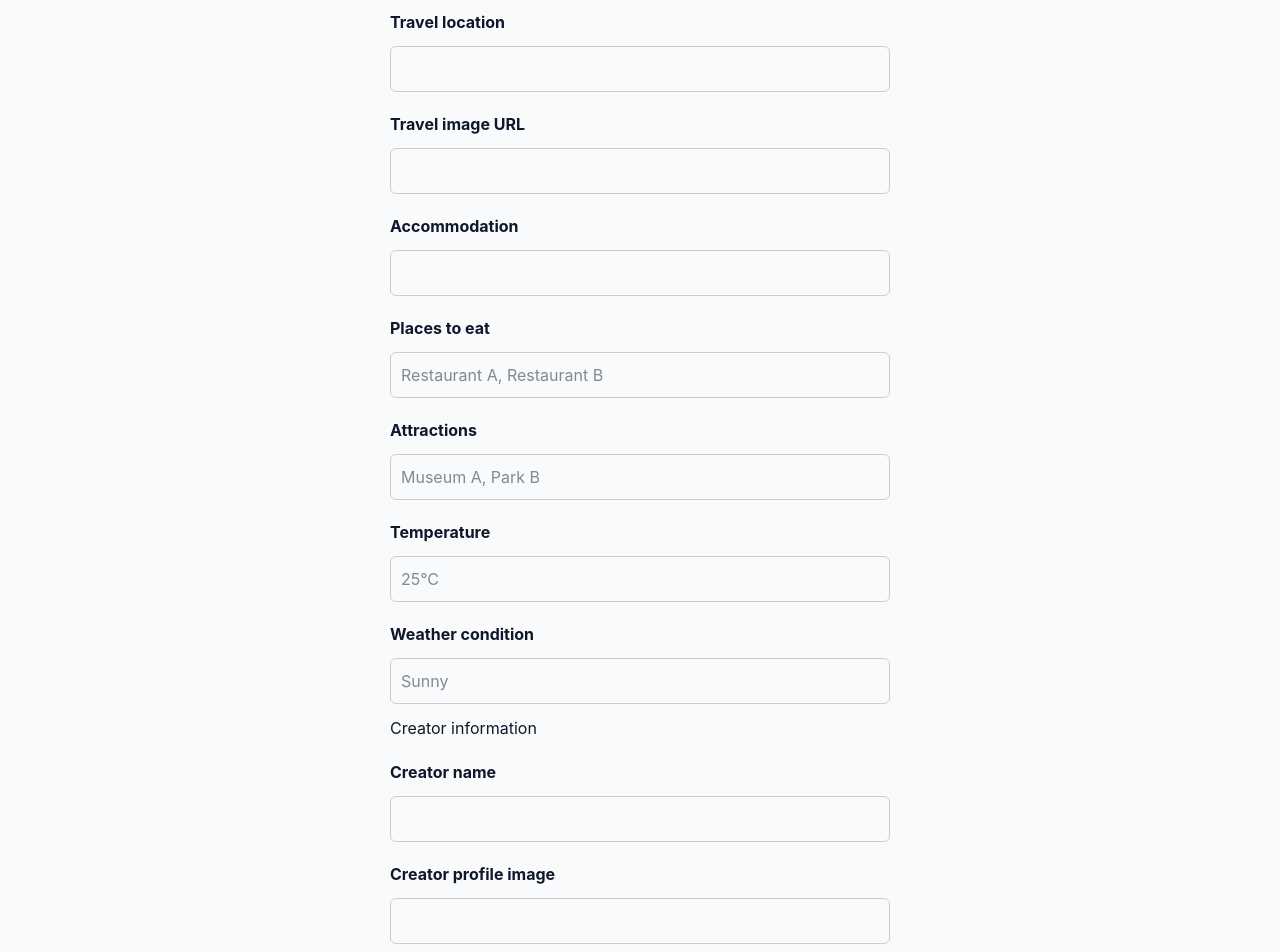
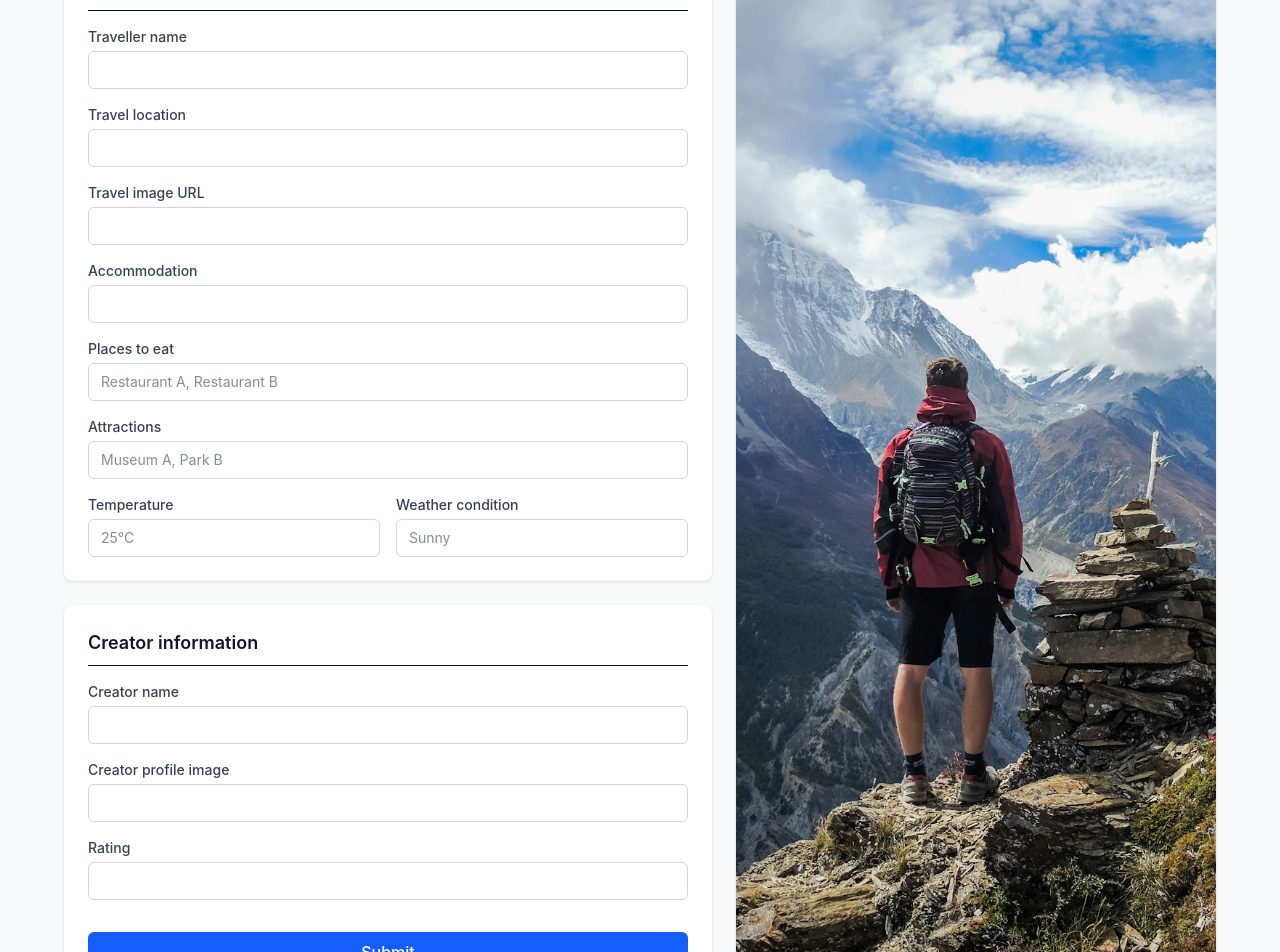
Before and after one commit to tianyi-nl/travel-app-client, a React (Vite) app: page /travelPlans/create in a window 1280 px wide. Shown: the part 210-1162 px from the top of the page. Built offline with nearby package versions, Linux system fonts and the light colour scheme.

Commit message:
form styling

```diff
--- a/src/Pages/CreateTravelPage.jsx
+++ b/src/Pages/CreateTravelPage.jsx
@@ -1,7 +1,7 @@
 import axios from "axios";
 import { useNavigate } from "react-router-dom";
 import { useState } from "react";
-import "./CreatTravelPage.css"
+import backgroundpic from "../assets/formpic.jpg";
 
 function CreateTravelPage() {
   const navigate = useNavigate();
@@ -62,90 +62,171 @@ function CreateTravelPage() {
       console.log(error);
     }
   };
+  const inputClass =
+    "w-full rounded-md border border-gray-300 px-3 py-2 text-sm focus:outline-none focus:ring-2 focus:ring-blue-500";
+  const labelClass = "block text-sm font-medium text-gray-700 mb-1";
 
   return (
+    <div className="min-h-screen bg-gray-50 py-10 px-4">
+      <h1 className="text-2xl font-bold text-center mb-8">
+        Create Travel Plan
+      </h1>
+
+      <form
+        onSubmit={handleSubmit}
+        className="max-w-6xl mx-auto flex flex-col lg:flex-row gap-6"
+      >
+        {/* Left column: Travel + Creator stacked vertically */}
+        <div className="flex-1 flex flex-col gap-6">
+          {/* Travel section */}
+          <div className="bg-white rounded-lg shadow p-6 space-y-4">
+            <h2 className="text-lg font-semibold border-b pb-2">
+              Travel information
+            </h2>
+
             <div>
-      <h1>Create Travel Plan</h1>
-
-      <form className="CreateTravelForm" onSubmit={handleSubmit}>
-        <label>Traveller name</label>
+              <label className={labelClass}>Traveller name</label>
               <input
                 type="text"
+                className={inputClass}
                 value={nameofTraveller}
                 onChange={(e) => setNameofTraveller(e.target.value)}
               />
+            </div>
 
-        <label>Travel location</label>
+            <div>
+              <label className={labelClass}>Travel location</label>
               <input
                 type="text"
+                className={inputClass}
                 value={travelLocation}
                 onChange={(e) => setTravelLocation(e.target.value)}
               />
+            </div>
 
-        <label>Travel image URL</label>
+            <div>
+              <label className={labelClass}>Travel image URL</label>
               <input
                 type="text"
+                className={inputClass}
                 value={travelImage}
                 onChange={(e) => setTravelImage(e.target.value)}
               />
+            </div>
 
-        <label>Accommodation</label>
+            <div>
+              <label className={labelClass}>Accommodation</label>
               <input
                 type="text"
+                className={inputClass}
                 value={accomodationType}
                 onChange={(e) => setAccomodationType(e.target.value)}
               />
+            </div>
 
-        <label>Places to eat</label>
+            <div>
+              <label className={labelClass}>Places to eat</label>
               <input
                 type="text"
                 placeholder="Restaurant A, Restaurant B"
+                className={inputClass}
                 value={placesToEat}
                 onChange={(e) => setPlaceToEat(e.target.value)}
               />
+            </div>
 
-        <label>Attractions</label>
+            <div>
+              <label className={labelClass}>Attractions</label>
               <input
                 type="text"
                 placeholder="Museum A, Park B"
+                className={inputClass}
                 value={attractions}
                 onChange={(e) => setAttractions(e.target.value)}
               />
+            </div>
 
-        <label>Temperature</label>
+            <div className="grid grid-cols-2 gap-4">
+              <div>
+                <label className={labelClass}>Temperature</label>
                 <input
                   type="text"
                   placeholder="25°C"
+                  className={inputClass}
                   value={temperature}
                   onChange={(e) => setTemperature(e.target.value)}
                 />
-
-        <label>Weather condition</label>
+              </div>
+              <div>
+                <label className={labelClass}>Weather condition</label>
                 <input
                   type="text"
                   placeholder="Sunny"
+                  className={inputClass}
                   value={condition}
                   onChange={(e) => setCondition(e.target.value)}
                 />
-        <h2>Creator information</h2>
+              </div>
+            </div>
+          </div>
 
-        <label>Creator name</label>
+          {/* Creator section */}
+          <div className="bg-white rounded-lg shadow p-6 space-y-4">
+            <h2 className="text-lg font-semibold border-b pb-2">
+              Creator information
+            </h2>
+
+            <div>
+              <label className={labelClass}>Creator name</label>
               <input
                 type="text"
+                className={inputClass}
                 value={nameofCreator}
                 onChange={(e) => setNameofCreator(e.target.value)}
               />
+            </div>
 
-        <label>Creator profile image</label>
+            <div>
+              <label className={labelClass}>Creator profile image</label>
               <input
                 type="text"
+                className={inputClass}
                 value={profileImage}
                 onChange={(e) => setProfileImage(e.target.value)}
               />
-        <button type="submit">submit</button>
+            </div>
+
+            <div>
+              <label className={labelClass}>Rating</label>
+              <input
+                type="text"
+                className={inputClass}
+                value={rating}
+                onChange={(e) => setRating(e.target.value)}
+              />
+            </div>
+
+            <button
+              type="submit"
+              className="w-full mt-4 bg-blue-600 text-white font-medium py-2 rounded-md hover:bg-blue-700 transition-colors"
+            >
+              Submit
+            </button>
+          </div>
+        </div>
+
+        {/* Right column: static photo, stretches to match left column's height */}
+        <div className="w-full lg:w-120 flex-shrink-0">
+          <img
+            src={backgroundpic}
+            alt="Travel"
+            className="w-full h-full object-cover object-[30%_center] rounded-lg shadow"
+          />
+        </div>
       </form>
     </div>
   );
 }
 
+
 export default CreateTravelPage;
```
Also changed, not shown: src/assets/formpic.jpg (added). Lines whose indentation alone changed are shown as unchanged.
